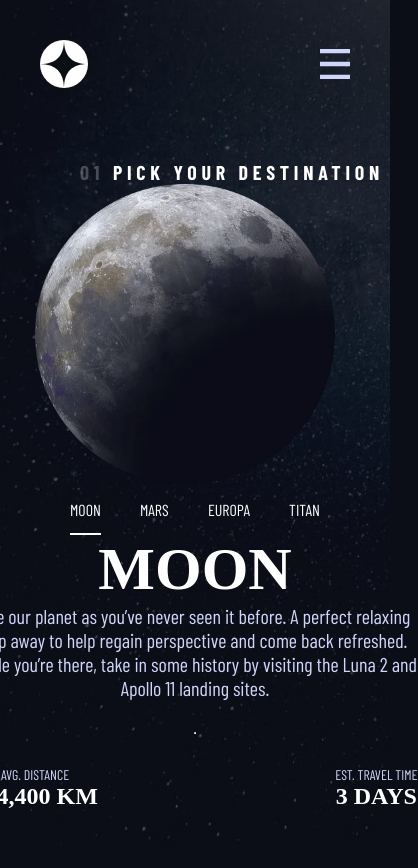
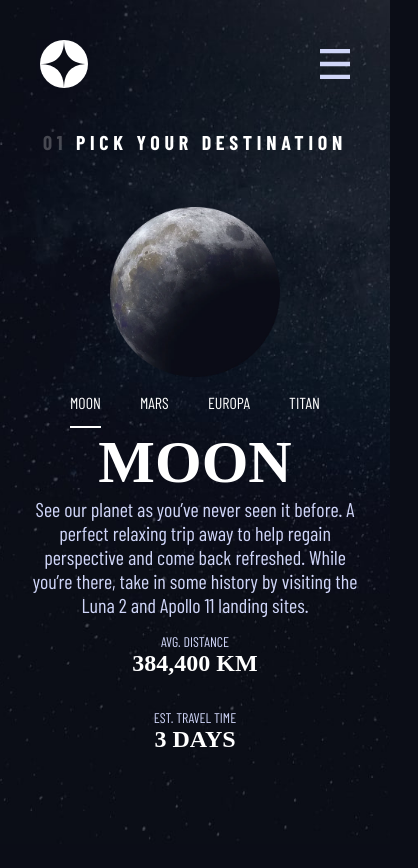
Before and after one commit to alt-art/space-tourism-website, a React (Vite) app: page /destination/moon in a window 390 px wide. Shown: the whole page, 418 px wide, since content can reach past the window. After the commit the page ends 844 px from the top, so only its background shows below. Built offline with nearby package versions, Linux system fonts and the light colour scheme; a web font is replaced by a local one.

Commit message:
feat(destination): Add mobile responsive to destination page

```diff
--- a/src/components/Container.tsx
+++ b/src/components/Container.tsx
@@ -5,6 +5,10 @@ const Container = styled.div`
   justify-content: space-around;
   height: 100%;
   padding-top: 160px;
+
+  @media (max-width: 480px) {
+    padding-top: 130px;
+  }
 `;
 
 export const ContainerColumn = styled.div`
@@ -28,6 +32,10 @@ export const ContainerCard = styled.div`
     flex-direction: column;
     text-align: center;
   }
+
+  @media (max-width: 480px) {
+    justify-content: center;
+  }
 `;
 
 export default Container;
--- a/src/components/Title/index.tsx
+++ b/src/components/Title/index.tsx
@@ -72,6 +72,12 @@ export const SubHeading = styled.h2`
   @media (max-width: 768px) {
     font-size: 20px;
   }
+
+  @media (max-width: 480px) {
+    margin: 0;
+    width: 100%;
+    text-align: center;
+  }
 `;
 
 export default Title;
--- a/src/pages/Destination.tsx
+++ b/src/pages/Destination.tsx
@@ -21,8 +21,14 @@ const PlanetStyles = styled.img`
   }
 
   @media (max-width: 768px) {
+    margin: 0;
     width: 300px;
     height: 300px;
+  }
+
+  @media (max-width: 480px) {
+    width: 170px;
+    height: 170px;
   }
 `;
 
@@ -35,6 +41,10 @@ const TextContainer = styled.div`
   @media (max-width: 768px) {
     align-items: center;
     margin-bottom: 70px;
+  }
+
+  @media (max-width: 480px) {
+    width: 327px;
   }
 `;
 
@@ -50,12 +60,20 @@ const Nav = styled.nav`
 const Line = styled.hr`
   color: #383b4b;
   margin: 32px 0;
+
+  @media (max-width: 768px) {
+    display: none;
+  }
 `;
 
 const Analytics = styled.div`
   display: flex;
   justify-content: space-between;
   width: 100%;
+
+  @media (max-width: 480px) {
+    display: block;
+  }
 `;
 
 const AnalyticsLabel = styled.p`
@@ -66,6 +84,10 @@ const AnalyticsLabel = styled.p`
 const AnalyticsContainer = styled.div`
   display: flex;
   flex-direction: column;
+
+  @media (max-width: 480px) {
+    padding: 16px 0;
+  }
 `;
 
 interface PlanetImages {
```
